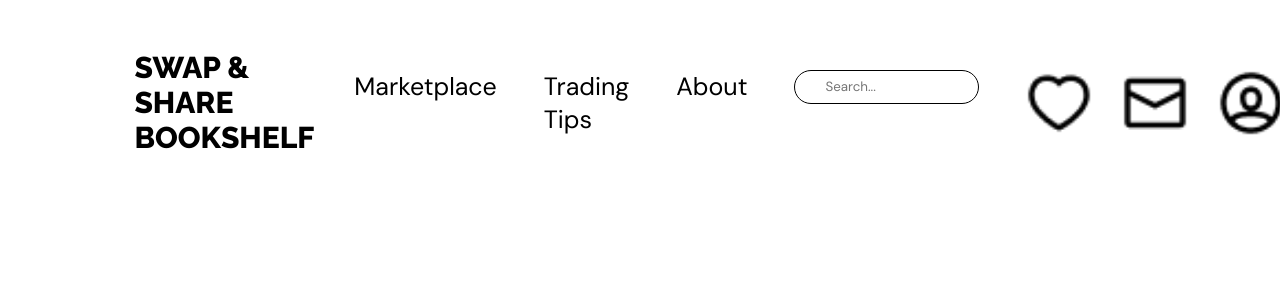
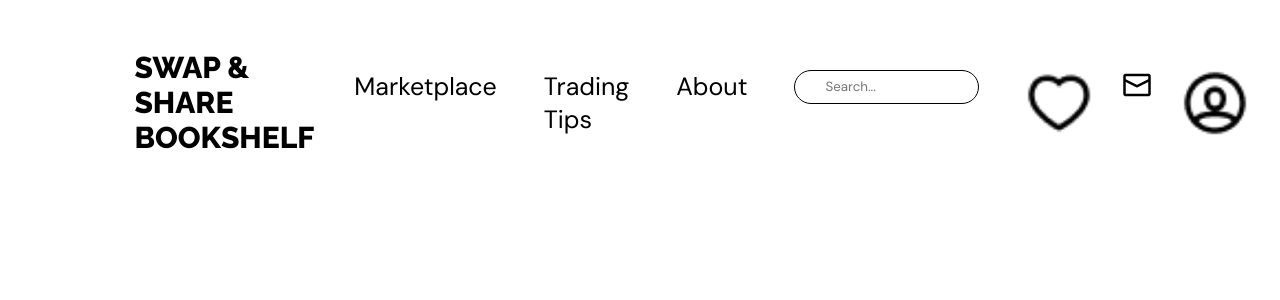
Before and after one commit to gino-reinke/Swap-and-Share-Bookshelf, a React (Vite) app: page /profile in a window 1280 px wide. Shown: the top 300 px of the page. Built offline with nearby package versions, Linux system fonts and the light colour scheme; no server answers.

Commit message:
added messages to routing

```diff
--- a/src/components/Navbar/Navbar.jsx
+++ b/src/components/Navbar/Navbar.jsx
@@ -55,11 +55,13 @@ export const Navbar = () => {
                 alt="heart"
                 className={styles.icon}
               />
-              <img
-                src={getImageUrl("nav/inbox.png")}
-                alt="inbox"
-                className={styles.icon}
-              />
+              <Link to="/messaging">
+                <img
+                  src={getImageUrl("nav/inbox.png")}
+                  alt="inbox"
+                  className={styles.icon}
+                />
+              </Link>
               <img
                 src={getImageUrl("nav/account.png")}
                 alt="account"
--- a/src/routes/Routes.jsx
+++ b/src/routes/Routes.jsx
@@ -6,6 +6,7 @@ import Signup from "../pages/SignupPage";
 import About from "../pages/AboutPage";
 import TradingTips from "../pages/TradingTipsPage";
 import Account from "../pages/AccountPage";
+import Messaging from "../pages/MessagingPage";
 
 
 const AppRoutes = () => {
@@ -19,6 +20,7 @@ const AppRoutes = () => {
         <Route path="/tradingtips" element={<TradingTips />} />
         <Route path="/signup" element={<Signup />} />
         <Route path="/profile" element={<Account />} />
+        <Route path="/messaging" element={<Messaging />} />
       </Routes>
     </Router>
   );
```
